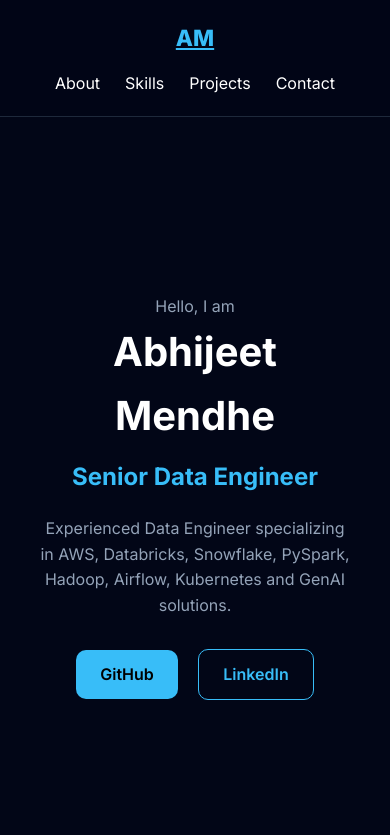
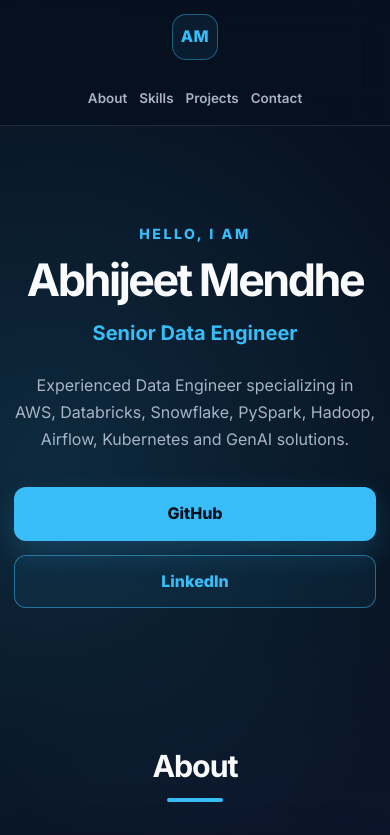
Before and after one commit to amendhe/abhijeet_mendhe.github.io, a plain HTML site: page index.html in a window 390 px wide. Shown: the top 835 px of the page. Drawn offline with Linux system fonts and the light colour scheme.

Commit message:
Update style.css

```diff
--- a/style.css
+++ b/style.css
@@ -1,198 +1,394 @@
-*{
-    margin:0;
-    padding:0;
-    box-sizing:border-box;
+/* style.css */
+:root {
+    --background: #07111f;
+    --background-soft: #0b1728;
+    --surface: rgba(15, 29, 49, 0.78);
+    --surface-hover: rgba(20, 39, 65, 0.95);
+    --text: #f8fafc;
+    --muted: #a7b4c7;
+    --primary: #38bdf8;
+    --primary-dark: #0284c7;
+    --border: rgba(148, 163, 184, 0.18);
+    --shadow: 0 20px 50px rgba(0, 0, 0, 0.28);
+    --radius: 18px;
+    --max-width: 1120px;
 }
 
-:root{
-    --bg:#020617;
-    --card:#0f172a;
-    --text:#ffffff;
-    --muted:#94a3b8;
-    --primary:#38bdf8;
-    --border:#1e293b;
+* {
+    box-sizing: border-box;
+    margin: 0;
+    padding: 0;
 }
 
-html{
-    scroll-behavior:smooth;
+html {
+    scroll-behavior: smooth;
+    scroll-padding-top: 90px;
 }
 
-body{
-    font-family:'Inter',sans-serif;
-    background:var(--bg);
-    color:var(--text);
-    line-height:1.6;
+body {
+    min-height: 100vh;
+    overflow-x: hidden;
+    font-family: Inter, system-ui, -apple-system, BlinkMacSystemFont, "Segoe UI", sans-serif;
+    color: var(--text);
+    line-height: 1.7;
+    background:
+        radial-gradient(circle at 12% 15%, rgba(56, 189, 248, 0.14), transparent 28rem),
+        radial-gradient(circle at 88% 35%, rgba(99, 102, 241, 0.12), transparent 30rem),
+        var(--background);
 }
 
-.navbar{
-    position:sticky;
-    top:0;
-    z-index:1000;
-
-    display:flex;
-    justify-content:space-between;
-    align-items:center;
-
-    padding:20px 8%;
-
-    background:rgba(2,6,23,.9);
-    backdrop-filter:blur(10px);
-
-    border-bottom:1px solid var(--border);
+a {
+    color: inherit;
 }
 
-.logo{
-    font-size:1.4rem;
-    font-weight:800;
-    color:var(--primary);
+button,
+a {
+    -webkit-tap-highlight-color: transparent;
 }
 
-.nav-links{
-    list-style:none;
-    display:flex;
-    gap:25px;
+header {
+    position: sticky;
+    top: 0;
+    z-index: 1000;
+    border-bottom: 1px solid var(--border);
+    background: rgba(7, 17, 31, 0.82);
+    backdrop-filter: blur(16px);
+    -webkit-backdrop-filter: blur(16px);
 }
 
-.nav-links a{
-    text-decoration:none;
-    color:white;
+.navbar {
+    width: min(calc(100% - 40px), var(--max-width));
+    min-height: 72px;
+    margin: 0 auto;
+    display: flex;
+    align-items: center;
+    justify-content: space-between;
+    gap: 24px;
 }
 
-.hero{
-    min-height:90vh;
-
-    display:flex;
-    justify-content:center;
-    align-items:center;
-
-    padding:40px;
-    text-align:center;
+.logo {
+    display: inline-grid;
+    width: 46px;
+    height: 46px;
+    place-items: center;
+    border: 1px solid rgba(56, 189, 248, 0.42);
+    border-radius: 14px;
+    color: var(--primary);
+    background: rgba(56, 189, 248, 0.08);
+    font-weight: 800;
+    text-decoration: none;
+    letter-spacing: 0.04em;
 }
 
-.hero-content{
-    max-width:900px;
+.nav-links {
+    display: flex;
+    align-items: center;
+    gap: 28px;
+    list-style: none;
 }
 
-.hero h1{
-    font-size:4rem;
-    margin-bottom:10px;
+.nav-links a {
+    position: relative;
+    color: var(--muted);
+    font-size: 0.94rem;
+    font-weight: 600;
+    text-decoration: none;
+    transition: color 180ms ease;
 }
 
-.hero h2{
-    color:var(--primary);
-    margin-bottom:20px;
+.nav-links a::after {
+    position: absolute;
+    right: 0;
+    bottom: -8px;
+    left: 0;
+    height: 2px;
+    border-radius: 99px;
+    background: var(--primary);
+    content: "";
+    transform: scaleX(0);
+    transition: transform 180ms ease;
 }
 
-.hero p{
-    color:var(--muted);
-    max-width:700px;
-    margin:auto;
+.nav-links a:hover,
+.nav-links a:focus-visible {
+    color: var(--text);
 }
 
-.hero-buttons{
-    margin-top:30px;
+.nav-links a:hover::after,
+.nav-links a:focus-visible::after {
+    transform: scaleX(1);
 }
 
-.btn{
-    display:inline-block;
-    padding:12px 24px;
-    text-decoration:none;
-    border-radius:10px;
-    margin:0 8px;
-    font-weight:600;
+main {
+    display: block;
 }
 
-.primary{
-    background:var(--primary);
-    color:black;
+.hero {
+    width: min(calc(100% - 40px), var(--max-width));
+    min-height: calc(100vh - 72px);
+    margin: 0 auto;
+    display: grid;
+    place-items: center;
+    padding: 96px 0;
+    text-align: center;
 }
 
-.secondary{
-    border:1px solid var(--primary);
-    color:var(--primary);
+.hero-content {
+    max-width: 860px;
 }
 
-.section{
-    padding:80px 8%;
+.hero-label {
+    margin-bottom: 12px;
+    color: var(--primary);
+    font-size: 0.88rem;
+    font-weight: 800;
+    letter-spacing: 0.18em;
+    text-transform: uppercase;
 }
 
-.section-title{
-    text-align:center;
-    margin-bottom:40px;
-    font-size:2rem;
+.hero h1 {
+    margin-bottom: 12px;
+    font-size: clamp(2.8rem, 8vw, 5.8rem);
+    line-height: 1.02;
+    letter-spacing: -0.055em;
 }
 
-.grid{
-    display:grid;
-    grid-template-columns:repeat(auto-fit,minmax(260px,1fr));
-    gap:20px;
+.hero h2 {
+    margin-bottom: 22px;
+    color: var(--primary);
+    font-size: clamp(1.25rem, 3vw, 2rem);
+    font-weight: 700;
 }
 
-.card{
-    background:var(--card);
-    padding:25px;
-    border-radius:16px;
-    border:1px solid var(--border);
-    transition:.3s;
+.hero #summary {
+    max-width: 720px;
+    margin: 0 auto;
+    color: var(--muted);
+    font-size: clamp(1rem, 2vw, 1.16rem);
 }
 
-.card:hover{
-    transform:translateY(-5px);
+.hero-buttons {
+    margin-top: 34px;
+    display: flex;
+    flex-wrap: wrap;
+    justify-content: center;
+    gap: 14px;
 }
 
-.skill-card{
-    text-align:center;
+.btn {
+    min-width: 132px;
+    display: inline-flex;
+    align-items: center;
+    justify-content: center;
+    padding: 12px 22px;
+    border: 1px solid transparent;
+    border-radius: 12px;
+    font-weight: 800;
+    text-decoration: none;
+    transition: transform 180ms ease, box-shadow 180ms ease, background 180ms ease;
 }
 
-.skill-card h3{
-    color:var(--primary);
+.btn:hover,
+.btn:focus-visible {
+    transform: translateY(-2px);
 }
 
-.project-card h3{
-    margin-bottom:10px;
+.btn.primary,
+.btn-primary {
+    color: #03111c;
+    background: var(--primary);
+    box-shadow: 0 12px 30px rgba(56, 189, 248, 0.2);
 }
 
-.project-card p{
-    color:var(--muted);
+.btn.primary:hover,
+.btn-primary:hover {
+    background: #7dd3fc;
 }
 
-.contact-card{
-    max-width:600px;
-    margin:auto;
-    text-align:center;
+.btn.secondary,
+.btn-secondary {
+    border-color: rgba(56, 189, 248, 0.5);
+    color: var(--primary);
+    background: rgba(56, 189, 248, 0.06);
 }
 
-footer{
-    padding:30px;
-    text-align:center;
-    border-top:1px solid var(--border);
-    color:var(--muted);
+.btn.secondary:hover,
+.btn-secondary:hover {
+    background: rgba(56, 189, 248, 0.13);
 }
 
-.fade-in{
-    opacity:0;
-    transform:translateY(20px);
-    transition:.5s ease;
+.section {
+    width: min(calc(100% - 40px), var(--max-width));
+    margin: 0 auto;
+    padding: 88px 0;
 }
 
-.fade-in.show{
-    opacity:1;
-    transform:translateY(0);
+.section-title {
+    margin-bottom: 34px;
+    font-size: clamp(1.9rem, 4vw, 2.7rem);
+    line-height: 1.2;
+    letter-spacing: -0.035em;
+    text-align: center;
 }
 
-@media(max-width:768px){
+.section-title::after {
+    width: 56px;
+    height: 4px;
+    margin: 14px auto 0;
+    display: block;
+    border-radius: 99px;
+    background: var(--primary);
+    content: "";
+}
 
-    .navbar{
-        flex-direction:column;
-        gap:15px;
+.grid {
+    display: grid;
+    grid-template-columns: repeat(auto-fit, minmax(240px, 1fr));
+    gap: 20px;
+}
+
+.card {
+    height: 100%;
+    padding: 26px;
+    border: 1px solid var(--border);
+    border-radius: var(--radius);
+    background: var(--surface);
+    box-shadow: var(--shadow);
+    transition: transform 200ms ease, border-color 200ms ease, background 200ms ease;
+}
+
+.card:hover {
+    border-color: rgba(56, 189, 248, 0.42);
+    background: var(--surface-hover);
+    transform: translateY(-5px);
+}
+
+.card h3 {
+    margin-bottom: 10px;
+    color: var(--primary);
+    font-size: 1.16rem;
+}
+
+.card p {
+    color: var(--muted);
+}
+
+.skill-card {
+    text-align: center;
+}
+
+.project-card h3 {
+    color: var(--text);
+}
+
+.contact-card {
+    max-width: 680px;
+    margin: 0 auto;
+    text-align: center;
+}
+
+.contact-card a {
+    color: var(--primary);
+    font-weight: 700;
+    text-decoration: none;
+}
+
+.contact-card a:hover {
+    text-decoration: underline;
+}
+
+footer {
+    padding: 30px 20px;
+    border-top: 1px solid var(--border);
+    color: var(--muted);
+    text-align: center;
+}
+
+.fade-in {
+    opacity: 0;
+    transform: translateY(20px);
+    transition: opacity 500ms ease, transform 500ms ease;
+}
+
+.fade-in.show {
+    opacity: 1;
+    transform: translateY(0);
+}
+
+:focus-visible {
+    outline: 3px solid rgba(56, 189, 248, 0.85);
+    outline-offset: 4px;
+}
+
+@media (max-width: 720px) {
+    .navbar {
+        width: min(calc(100% - 28px), var(--max-width));
+        min-height: auto;
+        padding: 14px 0;
+        flex-direction: column;
     }
 
-    .hero h1{
-        font-size:2.5rem;
+    .nav-links {
+        width: 100%;
+        justify-content: center;
+        gap: 18px;
+        flex-wrap: wrap;
     }
 
-    .nav-links{
-        flex-wrap:wrap;
-        justify-content:center;
+    .hero,
+    .section {
+        width: min(calc(100% - 28px), var(--max-width));
+    }
+
+    .hero {
+        min-height: auto;
+        padding: 96px 0 72px;
+    }
+
+    .section {
+        padding: 68px 0;
+    }
+
+    .card {
+        padding: 22px;
     }
 }
+
+@media (max-width: 420px) {
+    .nav-links {
+        gap: 12px;
+    }
+
+    .nav-links a {
+        font-size: 0.84rem;
+    }
+
+    .hero-buttons {
+        align-items: stretch;
+        flex-direction: column;
+    }
+
+    .btn {
+        width: 100%;
+    }
+}
+
+@media (prefers-reduced-motion: reduce) {
+    html {
+        scroll-behavior: auto;
+    }
+
+    *,
+    *::before,
+    *::after {
+        scroll-behavior: auto !important;
+        transition-duration: 0.01ms !important;
+        animation-duration: 0.01ms !important;
+        animation-iteration-count: 1 !important;
+    }
+
+    .fade-in {
+        opacity: 1;
+        transform: none;
+    }
+}
```
